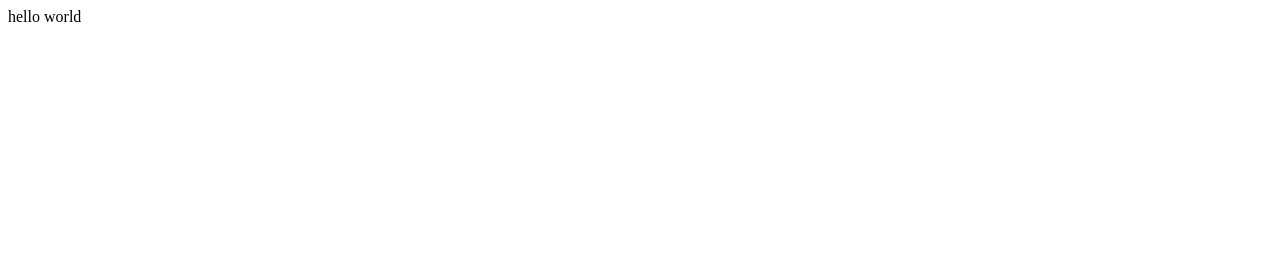
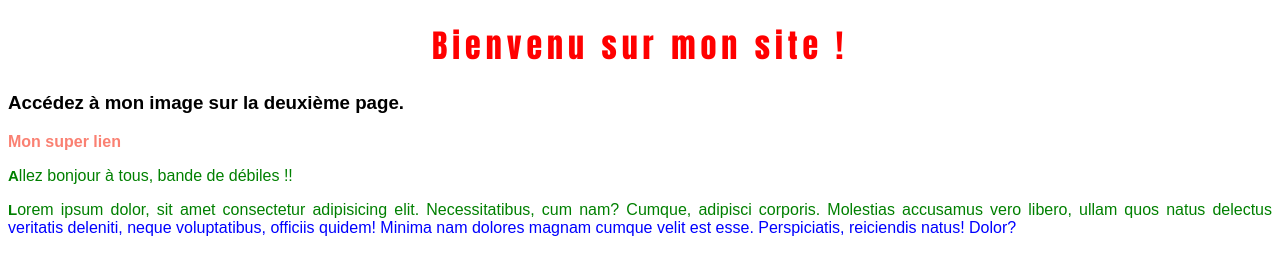
Before and after one commit to Manuel-Fami/Base_html_css, a plain HTML site: page index.html in a window 1280 px wide. Drawn offline with Linux system fonts and the light colour scheme.

Commit message:
Entrainement 1

```diff
--- /dev/null
+++ b/accueil.html
@@ -0,0 +1,19 @@
+<!DOCTYPE html>
+<html lang="en">
+
+<head>
+    <meta charset="UTF-8">
+    <meta http-equiv="X-UA-Compatible" content="IE=edge">
+    <meta name="viewport" content="width=device-width, initial-scale=1.0">
+    <title>Bienvenu sur mon site</title>
+    <link rel="stylesheet" href="style.css">
+</head>
+
+<body>
+    <h1>Bonjour deuxième page</h1>
+    <a href="index.html">retour sur première page</a>
+
+    <img src="image/bureau_codeur_dessin.jpeg" alt="bureau_codeur">
+</body>
+
+</html>
--- /dev/null
+++ b/css/style.css
@@ -0,0 +1,38 @@
+body{
+    font-family: Arial, Helvetica, sans-serif;
+}
+
+h1 {
+    color:red;
+    text-align: center;
+    font-family: Impact, Haettenschweiler, 'Arial Narrow Bold', sans-serif;
+    letter-spacing: 5px;
+}
+
+a{
+    font-weight: bold;
+    color: salmon;
+    text-decoration: none; /*Supprimer la barre sous le lien*/
+}
+
+/*Changer caractéristiques au survol*/
+a:hover {
+    color: red;
+}
+
+p::first-line{
+    color: green;
+}
+
+
+
+p{
+    color: blue;
+    text-align: justify;
+}
+
+p::first-letter{
+    text-transform: uppercase;
+    font-weight: bold;
+    font-size: 15px;
+}
--- a/index.html
+++ b/index.html
@@ -1 +1,25 @@
-hello world
+<!DOCTYPE html>
+<html lang="en">
+
+<head>
+    <meta charset="UTF-8">
+    <meta http-equiv="X-UA-Compatible" content="IE=edge">
+    <meta name="viewport" content="width=device-width, initial-scale=1.0">
+    <title>Document</title>
+    <link rel="stylesheet" href="css/style.css">
+
+</head>
+
+<body>
+    <h1>Bienvenu sur mon site !</h1>
+
+    <h3>Accédez à mon image sur la deuxième page.</h3>
+    <a href="accueil.html">Mon super lien</a>
+
+    <p>Allez bonjour à tous, bande de débiles !!</p>
+    <p>Lorem ipsum dolor, sit amet consectetur adipisicing elit. Necessitatibus, cum nam? Cumque, adipisci corporis.
+        Molestias accusamus vero libero, ullam quos natus delectus veritatis deleniti, neque voluptatibus, officiis
+        quidem! Minima nam dolores magnam cumque velit est esse. Perspiciatis, reiciendis natus! Dolor?</p>
+</body>
+
+</html>
```
Also changed, not shown: Image/bureau_codeur_dessin.jpeg (added), 1 other file.
